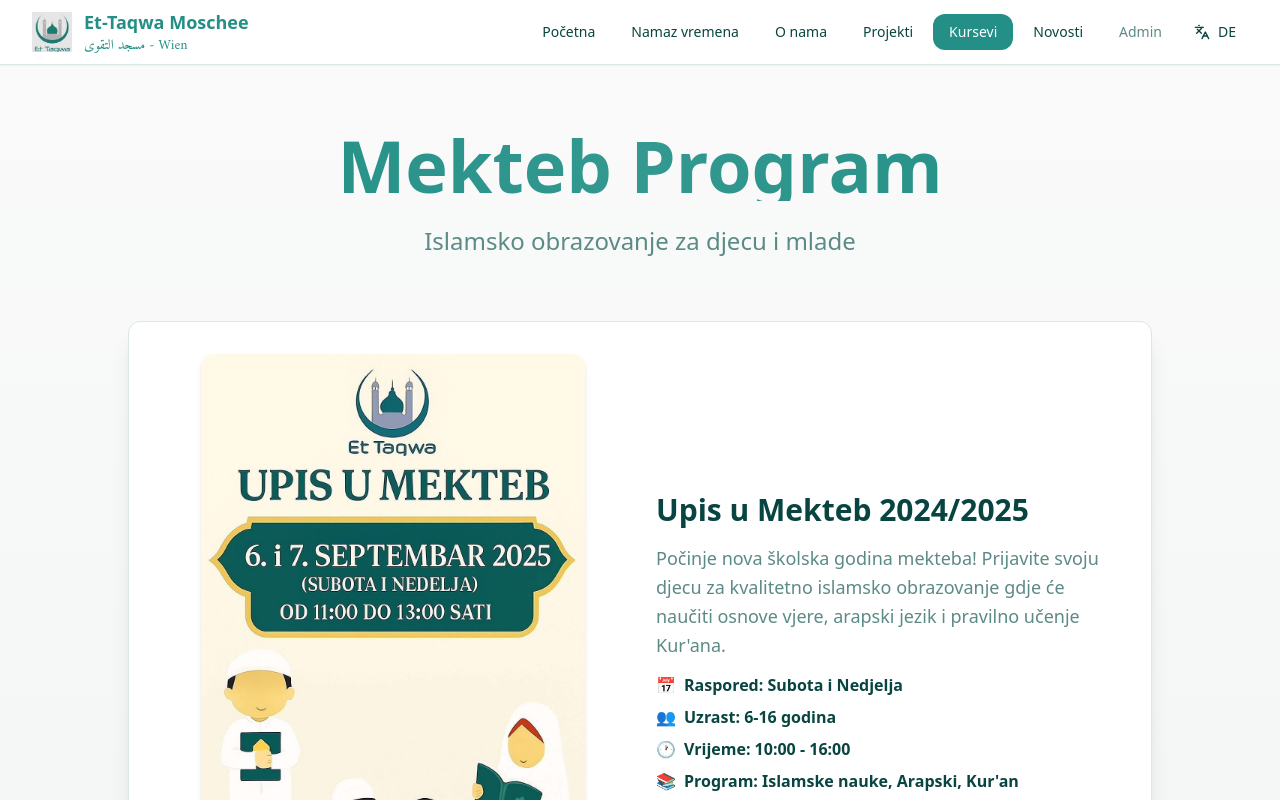
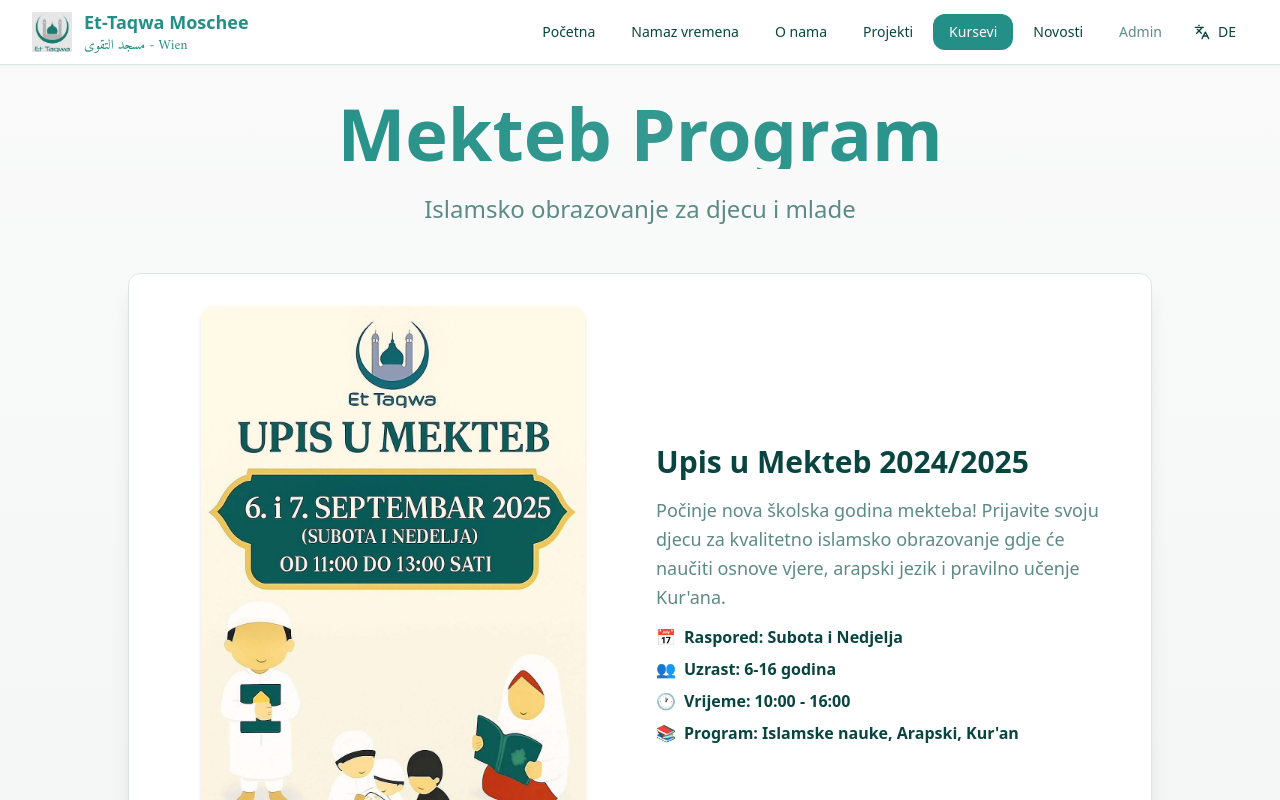
Before and after one commit to devermmm/ettaqwa-moschee-display, a React (Vite) app: page /courses in a window 1280 px wide. Shown: the top 800 px of the page. Built offline with nearby package versions, Linux system fonts and the light colour scheme.

Commit message:
Move Mekteb title up on Courses page
Adjust spacing to bring the "Mekteb Programm" heading higher, reducing top padding and positioning it earlier in src/pages/Courses.tsx for better visibility above content.

```diff
--- a/src/pages/Courses.tsx
+++ b/src/pages/Courses.tsx
@@ -7,7 +7,7 @@ const Courses = () => {
   const {
     language
   } = useLanguage();
-  return <div className="min-h-screen bg-gradient-to-b from-background to-muted py-16">
+  return <div className="min-h-screen bg-gradient-to-b from-background to-muted pt-8 pb-16">
       <div className="container mx-auto px-4">
         {/* Header */}
         <motion.div initial={{
@@ -16,7 +16,7 @@ const Courses = () => {
       }} animate={{
         opacity: 1,
         y: 0
-      }} className="text-center mb-16 max-w-4xl mx-auto">
+      }} className="text-center mb-12 max-w-4xl mx-auto">
           <h1 className="text-5xl md:text-7xl font-bold mb-6 bg-gradient-to-r from-primary via-accent to-primary bg-clip-text text-transparent">
             {language === "bs" ? "Mekteb Program" : "Mekteb Programm"}
           </h1>
```
